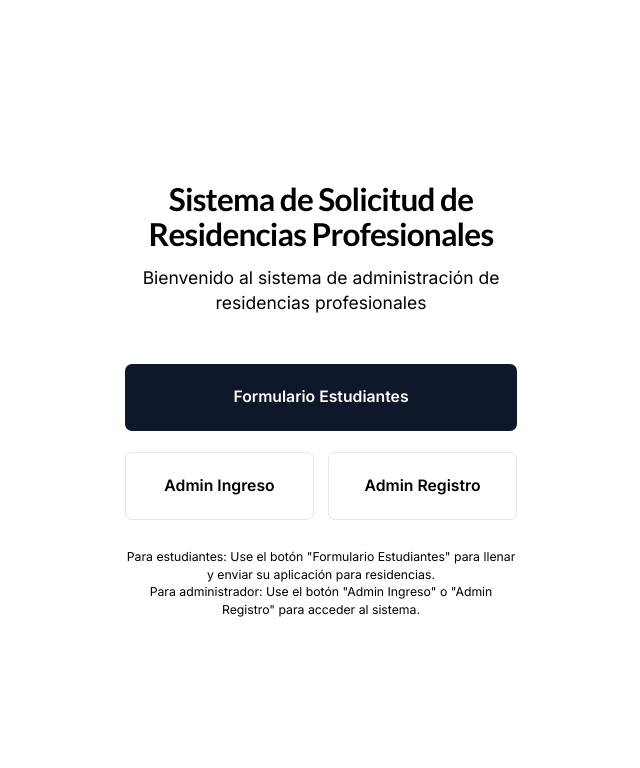
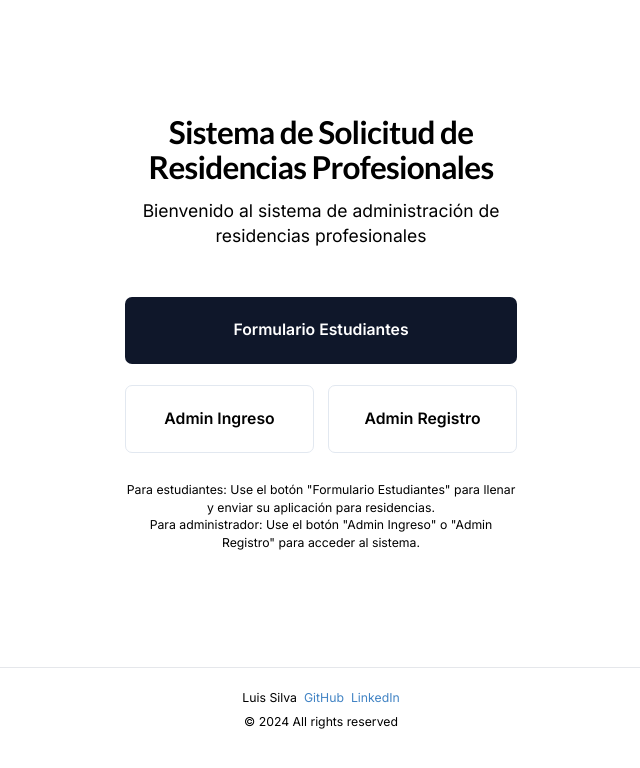
Before and after one commit to luisSilvaEs/system-for-managing-professional-internship-applications, a Next.js app: page / in a window 1280 px wide. Shown: the top 768 px of the page, without its empty margins (319-959 px from the left). Built offline with nearby package versions, Linux system fonts and the light colour scheme.

Commit message:
Create Footer component and add to pages

```diff
--- /dev/null
+++ b/app/components/footer/Footer.tsx
@@ -0,0 +1,30 @@
+import Link from "next/link";
+
+export default function Footer() {
+  return (
+    <footer className="bg-background border-t">
+      <div className="container mx-auto px-4 py-6 flex flex-col items-center justify-center space-y-2 text-sm text-muted-foreground">
+        <div className="flex items-center space-x-2">
+          <span>Luis Silva</span>
+          <Link
+            href="https://github.com/luisSilvaEs"
+            target="_blank"
+            rel="noopener noreferrer"
+            className="text-primary hover:underline"
+          >
+            GitHub
+          </Link>{" "}
+          <Link
+            href="https://www.linkedin.com/in/luis-silva-es/"
+            target="_blank"
+            rel="noopener noreferrer"
+            className="text-primary hover:underline"
+          >
+            LinkedIn
+          </Link>
+        </div>
+        <div>&copy; {new Date().getFullYear()} All rights reserved</div>
+      </div>
+    </footer>
+  );
+}
--- a/app/layout.tsx
+++ b/app/layout.tsx
@@ -2,6 +2,7 @@
 import { Inter } from "next/font/google";
 import "./globals.css";
 import "semantic-ui-css/semantic.min.css";
+import Footer from "./components/footer/Footer";
 
 const inter = Inter({ subsets: ["latin"] });
 
@@ -21,6 +22,7 @@
         className={`${inter.className} h-full bg-white text-black mx-auto px-2 `}
       >
         {children}
+        {<Footer />}
       </body>
     </html>
   );
--- a/app/login/page.tsx
+++ b/app/login/page.tsx
@@ -16,7 +16,7 @@
 
 export default function Login() {
   return (
-    <div className="flex items-center justify-center min-h-screen">
+    <div className="flex items-center justify-center h-5/6">
       <div className="rounded-lg border bg-card text-card-foreground shadow-sm w-full max-w-md">
         <div className="flex flex-col space-y-1.5 p-6">
           <h3 className="whitespace-nowrap text-2xl font-semibold leading-none tracking-tight">
--- a/app/page.tsx
+++ b/app/page.tsx
@@ -3,7 +3,7 @@
 
 const HomePage = () => {
   return (
-    <div className="min-h-screen bg-background flex flex-col items-center justify-center p-4">
+    <div className="h-5/6 bg-background flex flex-col items-center justify-center p-4">
       <div className="max-w-md w-full space-y-8">
         <div className="text-center">
           <h1 className="text-4xl font-bold tracking-tight text-primary">
```
